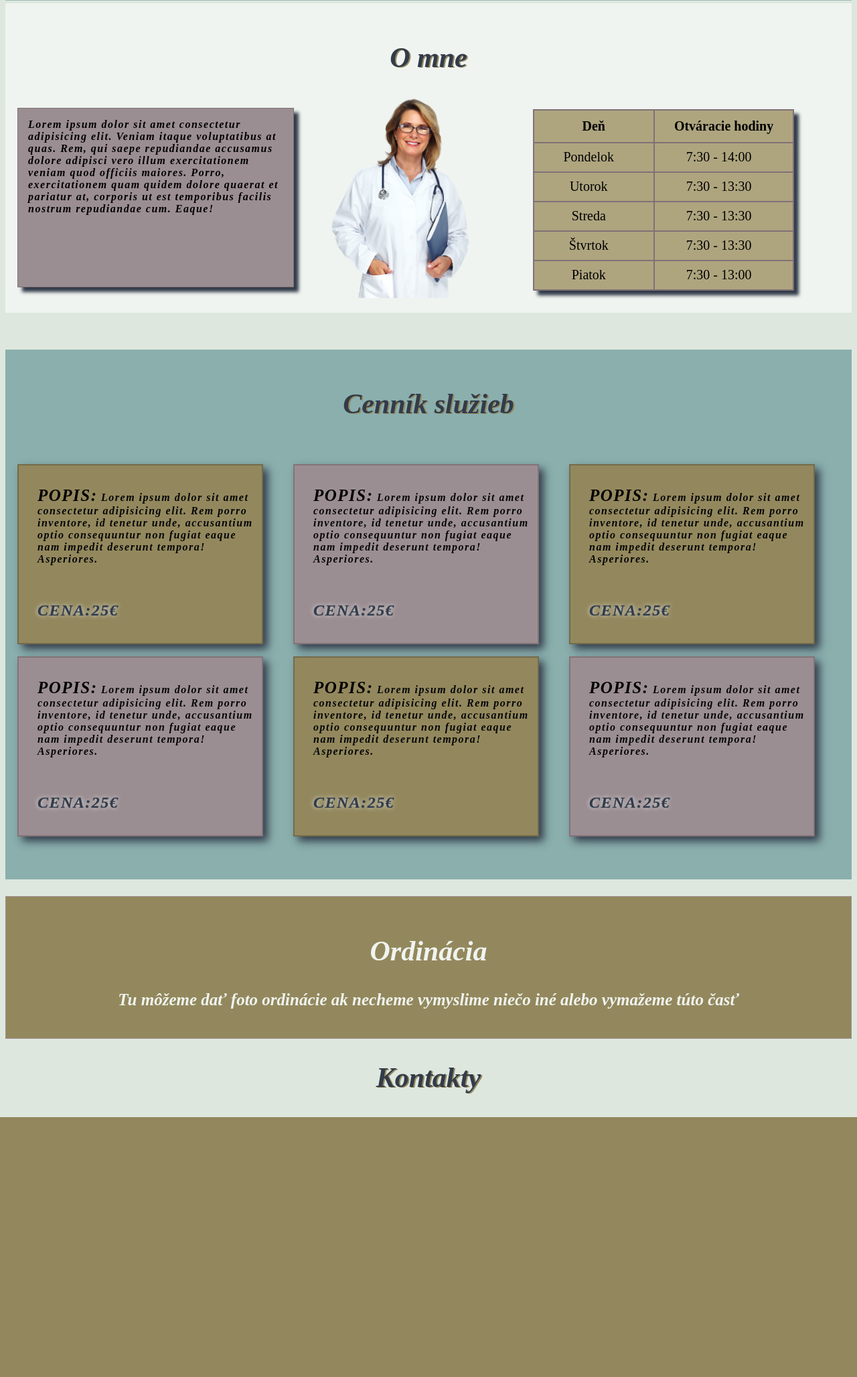
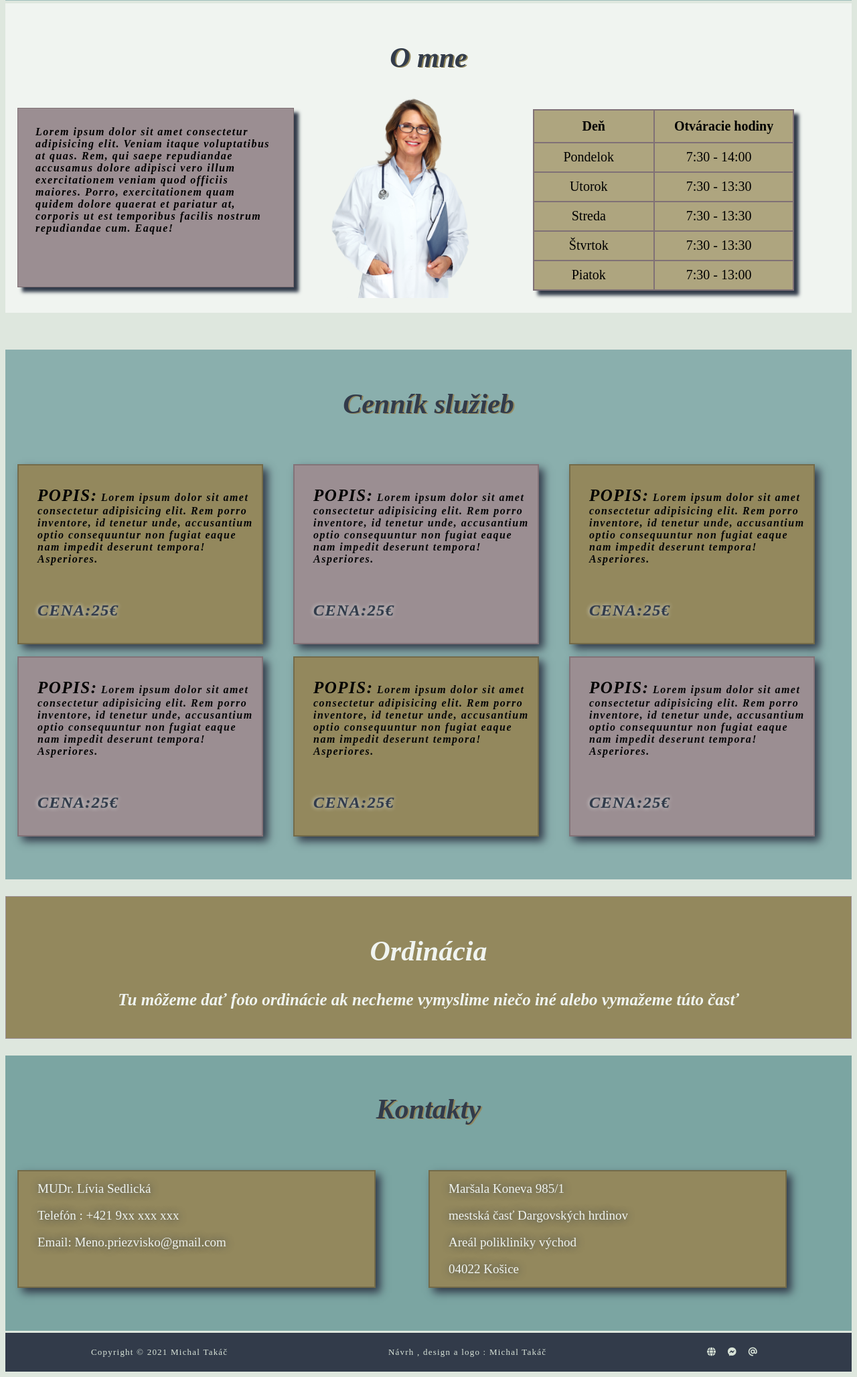
Before and after one commit to michal-ta/ocnaambulancia, a PHP site: page / in a window 1280 px wide. Shown: the part 358-2414 px from the top of the page at 67% size. Before the commit the page ends 2026 px from the top, so only its background shows below. Run offline with PHP 8.4, Linux system fonts and the light colour scheme; some libraries are stand-ins or nearby versions.

Commit message:
pridanie kontaktov, peticky

```diff
--- a/index.html
+++ b/index.html
@@ -4,6 +4,7 @@
     <meta charset="UTF-8">
     <meta http-equiv="X-UA-Compatible" content="IE=edge">
     <meta name="viewport" content="width=device-width, initial-scale=1.0">
+    <script src="https://kit.fontawesome.com/d41149d6de.js" crossorigin="anonymous"></script>
     <meta name="keywords" content="očná ambulancia, Livia Sedlicka , kosice">
     <link href="/scss/style.css" rel="stylesheet">
     <title> Livia Sedlická- Očný lekár</title>
@@ -12,15 +13,15 @@
     <nav>
         <div class="wraper">
             <ul class="navigation">
-                <li><a href="#">O mne</a></li>
-                <li><a href="#">Cenník</a></li>
-                <li><a href="#">Ordinácia</a></li>
-                <li><a href="#">Kontakt</a></li>
+                <li><a href="#omne">O mne</a></li>
+                <li><a href="#cennik">Cenník</a></li>
+                <li><a href="#ordinacia">Ordinácia</a></li>
+                <li><a href="#kontakty">Kontakt</a></li>
             </ul>
         <img src="/logo/logo v2.svg" alt="logo" class="logo">
         </div>
     </nav>
-    <article class="omne">
+    <article id="omne">
         <h1>O mne</h1>
         <div class="flex">
             <div class="container">
@@ -59,9 +60,9 @@
             </div>
         </div>
     </article>
-    <article class="cennik_cont">
+    <article id="cennik">
         <h1>Cenník služieb</h1>
-        <div class="cennik">
+        <div class="cennik_cont">
             <div class="grid_item">
                 <p><span class="popis">POPIS:</span>
                 Lorem ipsum dolor sit amet consectetur adipisicing elit. Rem porro inventore, id tenetur unde, accusantium optio consequuntur non fugiat eaque nam impedit deserunt tempora! Asperiores.
@@ -100,13 +101,46 @@
             </div>
         </div>
     </article>
-    <article class="ordinacia">
+    <article id="ordinacia">
         <h1>Ordinácia</h1>
         <h1 class="popis">Tu môžeme dať foto ordinácie ak necheme vymyslime niečo iné alebo vymažeme túto časť</h1>
     </article>
 
-    <article class="kontakty">
+    <article id="kontakty">
         <h1>Kontakty</h1>
+        <div class="kontakty_cont">
+            <div class="grid_item">
+                    <p>
+                    <p> MUDr. Lívia Sedlická </p><br>
+                    <p> Telefón : +421 9xx xxx xxx </p> <br>
+                    <p> Email: Meno.priezvisko@gmail.com </p> <br>
+                    </p>
+                </div>
+            <div class="grid_item">
+                    <p>
+                    <p> Maršala Koneva  985/1</p> <br>
+                    <p> mestská časť Dargovských hrdinov</p><br>
+                    <p> Areál polikliniky východ </p> <br>
+                    <p> 04022  Košice </p>
+                    </p>
+                </div>
+        </div>
+
     </article>
+
+    <footer class="footer">
+        <p> Copyright &#169 2021 Michal Takáč  </p>
+        <p> Návrh , design a logo : Michal Takáč</p>
+        <div class="icons">
+        <!-- globus pre website -->
+        <a href="#"  target="blank"><i class="fas fa-globe"></i></a>
+        <!-- facebook ikonka -->
+        <a href="http://m.me/100761635699009" target="blank"><i class="fab fa-facebook-messenger"></i></a>
+
+        <!-- mial iconka -->
+        <a href="mailto:michaltakac93@gmail.com"><i class="fas fa-at"></i></a>
+
+        </div>
+    </footer>
 </body>
 </html>
--- a/scss/_cennik.scss
+++ b/scss/_cennik.scss
@@ -1,11 +1,11 @@
-.cennik_cont{
+#cennik{
     margin-top: em(55);
     padding: em(22) em(18);
     background-color: lighten($color-primary,5%);
 
 }
 
-.cennik{
+.cennik_cont{
     padding: em(22) 0 em(42) 0;
     display: grid;
     grid-template-columns: 1fr 1fr 1fr;
--- a/scss/_footer.scss
+++ b/scss/_footer.scss
@@ -0,0 +1,22 @@
+.footer{
+    margin-top: em(3);
+    padding:em(10);
+    display: flex;
+    flex-direction: row;
+    background-color: $color-secondary;
+    justify-content: space-around;
+    align-items: center;
+    color: darken($color-bg-primary, 8%);
+    letter-spacing: em(1.5);
+    font-size: em(13);
+
+    .icons{
+        text-decoration: none;
+
+        i{
+            color:darken($color-bg-primary, 8%);
+            padding-right: em(15);
+            font-size: em(16);
+        }
+    }
+}
--- a/scss/_kontakty.scss
+++ b/scss/_kontakty.scss
@@ -0,0 +1,31 @@
+#kontakty{
+ margin-top: em(25);
+    padding: em(22) em(18);
+    background-color:$color-primary;
+}
+
+.kontakty_cont{
+    background-color: $color-primary;
+    display: grid;
+    grid-template-columns: 1fr 1fr;
+    padding: em(22) 0 em(42) 0;
+
+    .grid_item{
+        padding: em(15) em(12) em(15) em(28);
+        margin-top: em(10);
+        width: 80%;
+        border: em(2.5) solid darken($color-accent-sec , 10%);
+        background-color: $color-accent-sec;
+        box-shadow: em(7) em(7) em(12) $color-secondary ;
+
+    }
+
+    p{
+        margin:0;
+        color: $color-bg-primary;
+        font-size: em(19);
+        font-weight: 500;
+        text-shadow: em(0.5) 0 em(10) $color-secondary;
+
+    }
+}
--- a/scss/_main.scss
+++ b/scss/_main.scss
@@ -1,4 +1,4 @@
-.omne{
+#omne{
     background-color: $color-bg-primary;
     padding: em(22) em(18);
 
@@ -15,7 +15,7 @@
         font-style: italic;
         background-color: $color-accent;
         border: em(0.5) solid darken($color-accent, 12%);
-        padding:em(15);
+        padding:em(26);
         box-shadow: em(7) em(7) em(5) $color-secondary
     }
 
--- a/scss/_ordinacia.scss
+++ b/scss/_ordinacia.scss
@@ -1,4 +1,4 @@
-.ordinacia{
+#ordinacia{
     padding: em(22) em(18);
     margin-top: em(25);
     border: em(1.25) solid $color-accent;
--- a/scss/style.css
+++ b/scss/style.css
@@ -53,12 +53,12 @@ body {
   color: #f0f4f0;
 }
 
-.omne {
+#omne {
   background-color: #f0f4f0;
   padding: 1.375em 1.125em;
 }
 
-.omne .container {
+#omne .container {
   display: -webkit-box;
   display: -ms-flexbox;
   display: flex;
@@ -66,19 +66,19 @@ body {
   width: 55%;
 }
 
-.omne p {
+#omne p {
   width: 80%;
   letter-spacing: 0.09375em;
   font-weight: 700;
   font-style: italic;
   background-color: #9b8e92;
   border: 0.03125em solid #7d6f73;
-  padding: 0.9375em;
+  padding: 1.625em;
   -webkit-box-shadow: 0.4375em 0.4375em 0.3125em #323b4a;
           box-shadow: 0.4375em 0.4375em 0.3125em #323b4a;
 }
 
-.omne img {
+#omne img {
   width: auto;
   height: 18.75em;
   padding-left: 3.4375em;
@@ -127,13 +127,13 @@ h1 {
   font-style: italic;
 }
 
-.cennik_cont {
+#cennik {
   margin-top: 3.4375em;
   padding: 1.375em 1.125em;
   background-color: #8aafad;
 }
 
-.cennik {
+.cennik_cont {
   padding: 1.375em 0 2.625em 0;
   display: -ms-grid;
   display: grid;
@@ -150,12 +150,12 @@ h1 {
   color: #050607;
 }
 
-.cennik .popis {
+.cennik_cont .popis {
   font-weight: 700;
   color: black;
 }
 
-.cennik .grid_item {
+.cennik_cont .grid_item {
   padding: 0.9375em 0.75em 0.9375em 1.75em;
   margin-top: 0.625em;
   width: 80%;
@@ -165,25 +165,25 @@ h1 {
           box-shadow: 0.4375em 0.4375em 0.75em #323b4a;
 }
 
-.cennik .grid_item:nth-child(2n+0) {
+.cennik_cont .grid_item:nth-child(2n+0) {
   background-color: #9b8e92;
   border: 0.15625em solid #837378;
 }
 
-.cennik .cena {
+.cennik_cont .cena {
   color: #323b4a;
   font-weight: 700;
   text-shadow: 0 0 0.25em #f0f4f0, 0 0 0.0625em #323b4a;
 }
 
-.ordinacia {
+#ordinacia {
   padding: 1.375em 1.125em;
   margin-top: 1.5625em;
   border: 0.07812em solid #9b8e92;
   background-color: #93885d;
 }
 
-.ordinacia h1 {
+#ordinacia h1 {
   color: #f0f4f0;
 }
 
@@ -191,4 +191,68 @@ h1 {
   font-size: 1.5625em;
   color: #f0f4f0;
 }
+
+#kontakty {
+  margin-top: 1.5625em;
+  padding: 1.375em 1.125em;
+  background-color: #7ba5a2;
+}
+
+.kontakty_cont {
+  background-color: #7ba5a2;
+  display: -ms-grid;
+  display: grid;
+  -ms-grid-columns: 1fr 1fr;
+      grid-template-columns: 1fr 1fr;
+  padding: 1.375em 0 2.625em 0;
+}
+
+.kontakty_cont .grid_item {
+  padding: 0.9375em 0.75em 0.9375em 1.75em;
+  margin-top: 0.625em;
+  width: 80%;
+  border: 0.15625em solid #746b49;
+  background-color: #93885d;
+  -webkit-box-shadow: 0.4375em 0.4375em 0.75em #323b4a;
+          box-shadow: 0.4375em 0.4375em 0.75em #323b4a;
+}
+
+.kontakty_cont p {
+  margin: 0;
+  color: #f0f4f0;
+  font-size: 1.1875em;
+  font-weight: 500;
+  text-shadow: 0.03125em 0 0.625em #323b4a;
+}
+
+.footer {
+  margin-top: 0.1875em;
+  padding: 0.625em;
+  display: -webkit-box;
+  display: -ms-flexbox;
+  display: flex;
+  -webkit-box-orient: horizontal;
+  -webkit-box-direction: normal;
+      -ms-flex-direction: row;
+          flex-direction: row;
+  background-color: #323b4a;
+  -ms-flex-pack: distribute;
+      justify-content: space-around;
+  -webkit-box-align: center;
+      -ms-flex-align: center;
+          align-items: center;
+  color: #d8e3d8;
+  letter-spacing: 0.09375em;
+  font-size: 0.8125em;
+}
+
+.footer .icons {
+  text-decoration: none;
+}
+
+.footer .icons i {
+  color: #d8e3d8;
+  padding-right: 0.9375em;
+  font-size: 1em;
+}
 /*# sourceMappingURL=style.css.map */
--- a/scss/style.scss
+++ b/scss/style.scss
@@ -6,3 +6,5 @@
 @import '_cennik.scss';
 @import '_ordinacia.scss';
 @import '_kontakty.scss';
+@import '_footer.scss';
+@import '_responsive.scss';
```
Also changed, not shown: logo/logo V3 sed med.svg (added), logo/logo.svg (deleted), scss/_header.scss (line endings or trailing spaces), scss/_responsive.scss (added), 3 other files.
